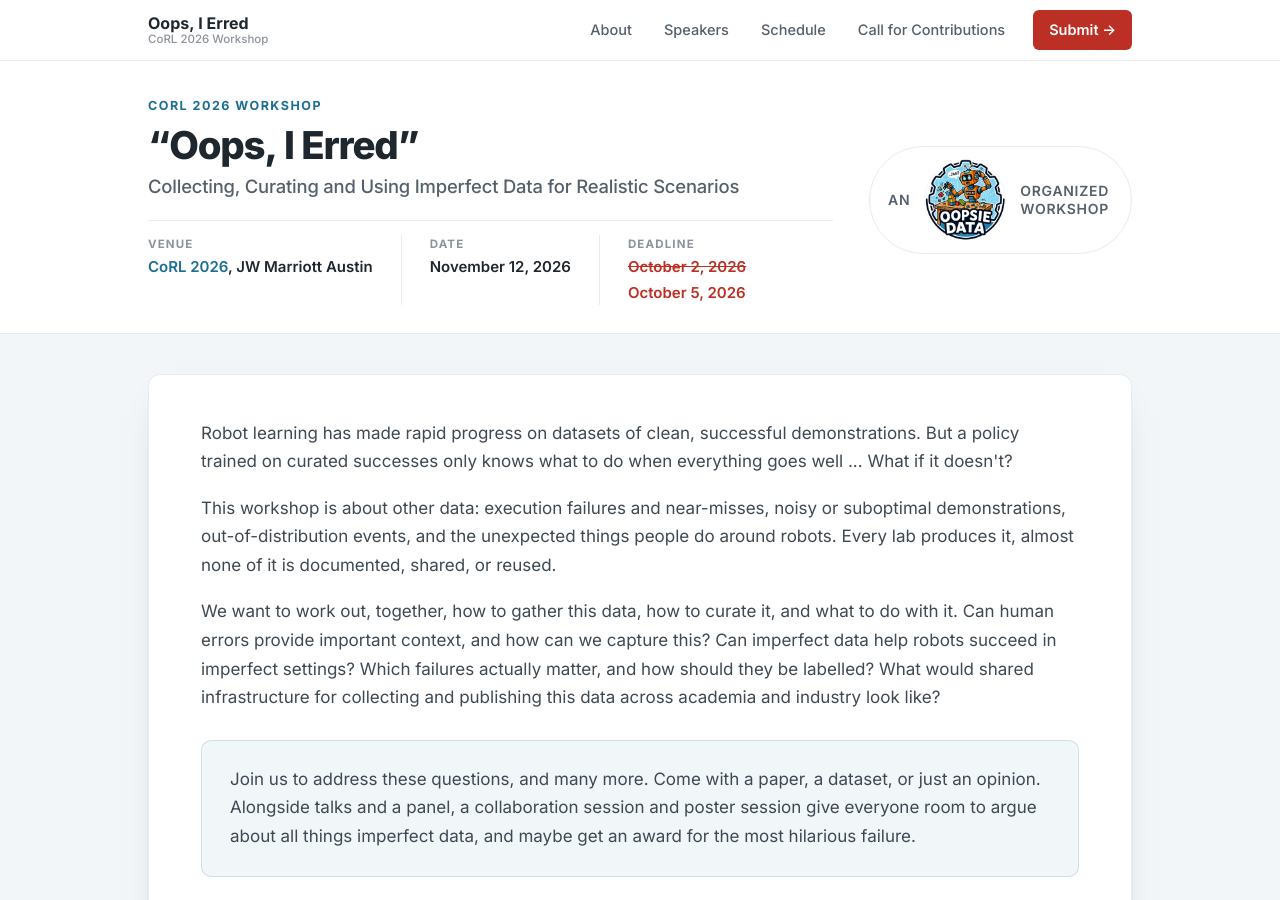
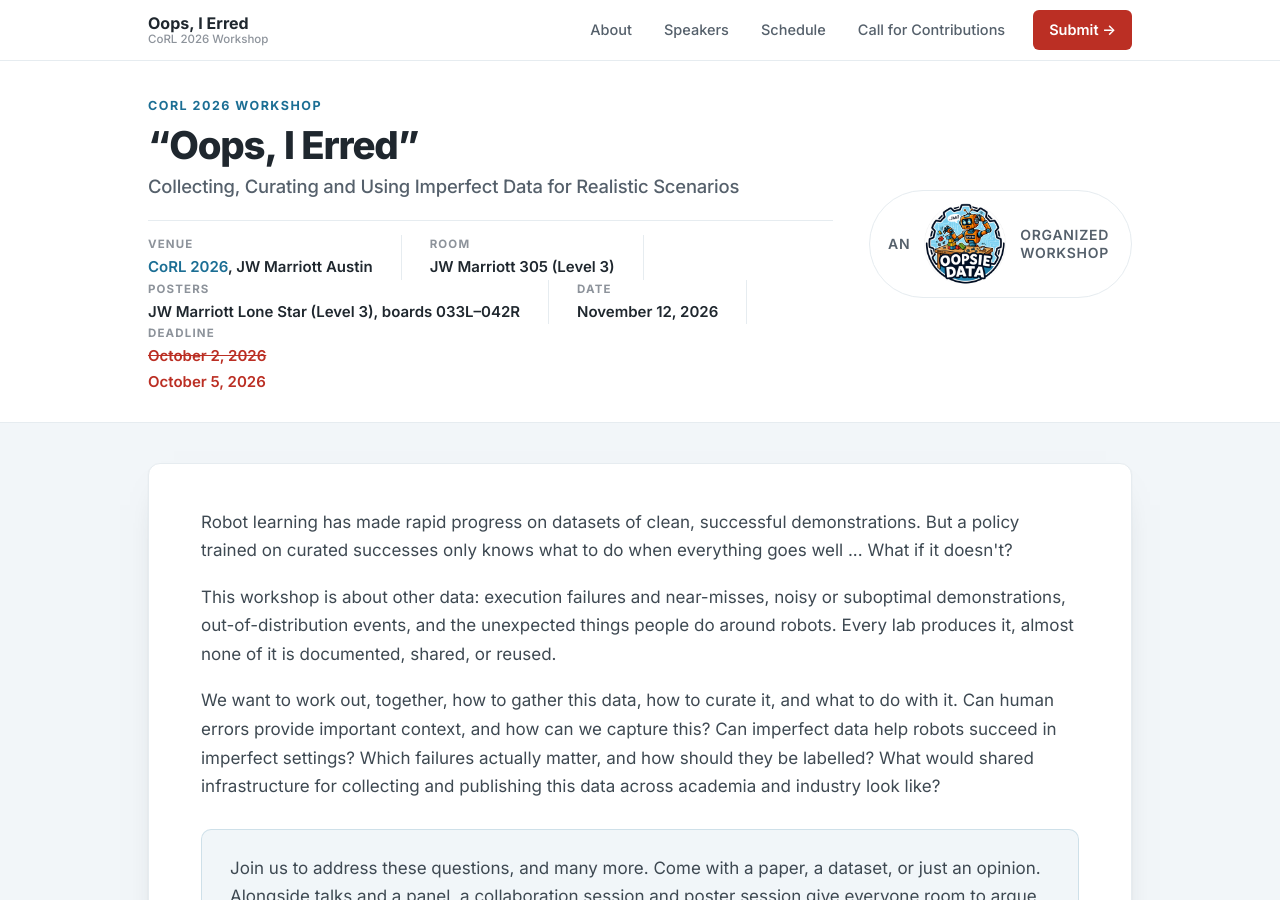
Before and after one commit to oopsie-data/workshop-webpage, a Jekyll site: the page built from index.html, in a window 1280 px wide and 900 px high. Built offline with Jekyll 4.4.1, drawn with Linux system fonts in a browser that asks for light colours; nearby versions of some CDN libraries.

Commit message:
Adds room info

```diff
--- a/_layouts/default.html
+++ b/_layouts/default.html
@@ -48,6 +48,8 @@
     <p class="hero-subtitle">Collecting, Curating and Using Imperfect Data for Realistic Scenarios</p>
     <ul class="hero-facts">
       <li><span class="fact-label">Venue</span><span class="fact-value"><a href="https://www.corl.org/">CoRL 2026</a>, JW Marriott Austin</span></li>
+      <li><span class="fact-label">Room</span><span class="fact-value">JW Marriott 305 (Level 3)</span></li>
+      <li><span class="fact-label">Posters</span><span class="fact-value">JW Marriott Lone Star (Level 3), boards 033L&ndash;042R</span></li>
       <li><span class="fact-label">Date</span><span class="fact-value">November 12, 2026</span></li>
       <li><span class="fact-label">Deadline</span><span class="fact-value is-deadline"><del>October 2, 2026</del> <br> October 5, 2026</span></li>
     </ul>
```
